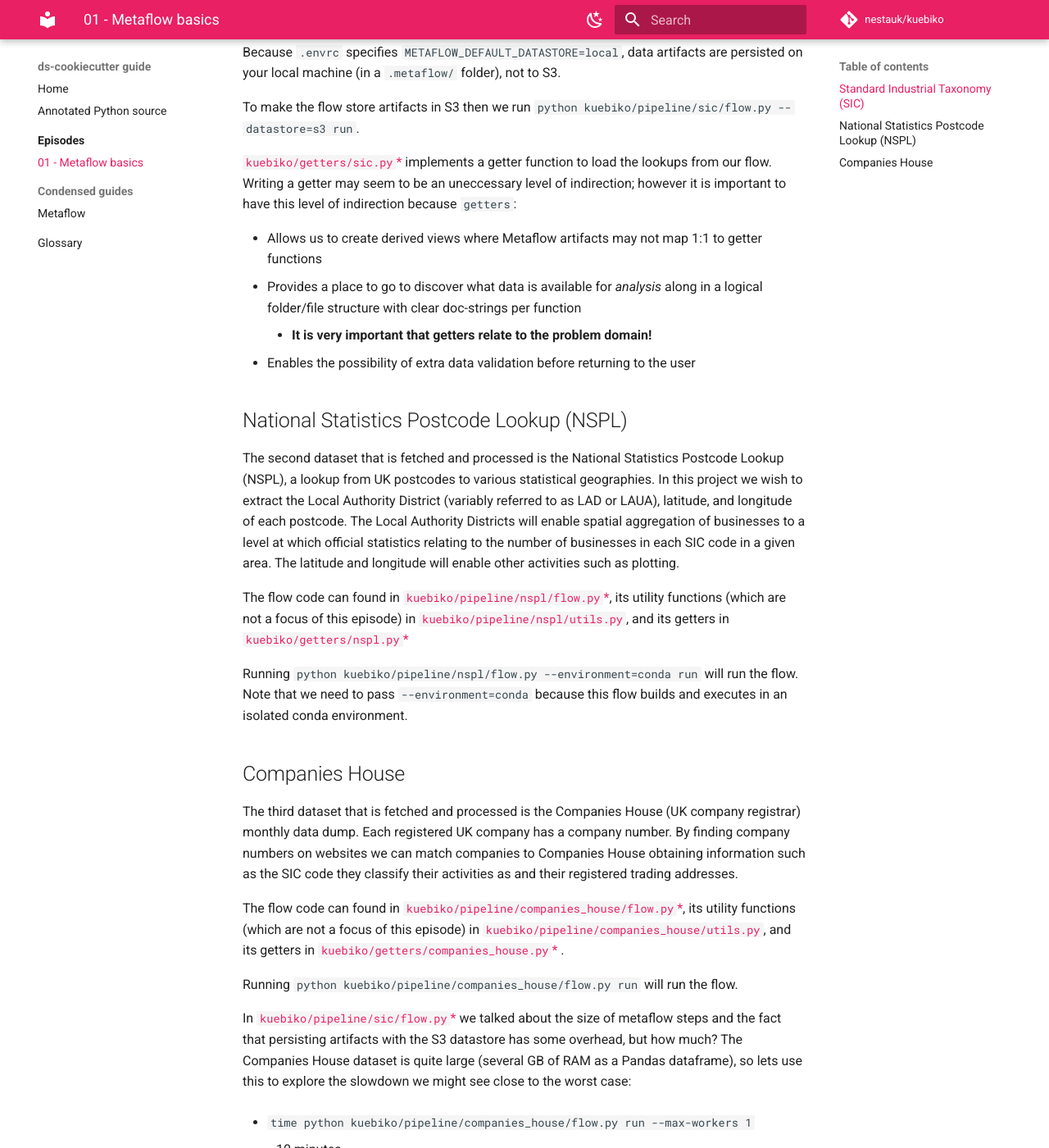
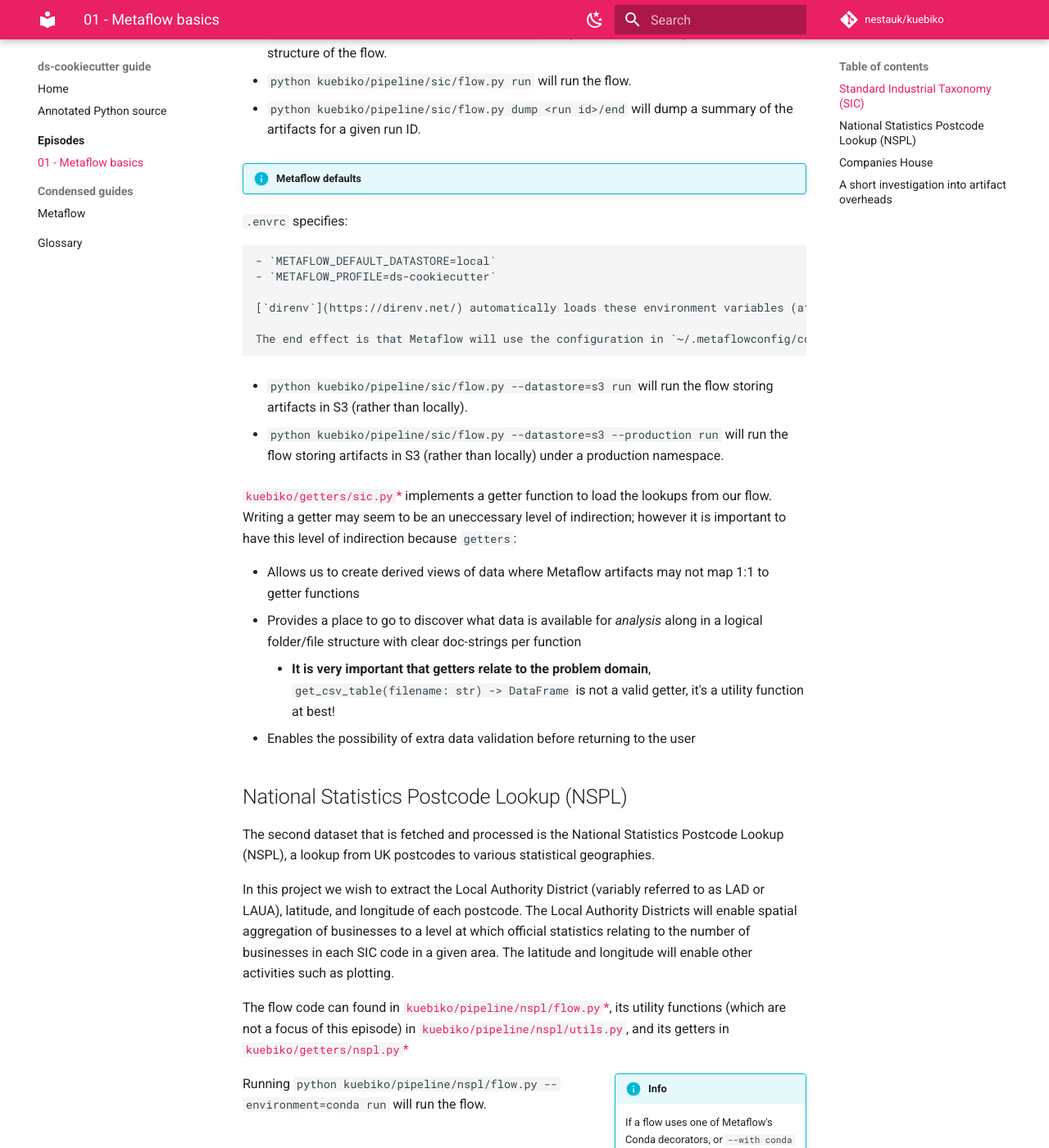
Before and after one commit to nestauk/kuebiko, an MkDocs documentation site: the page built from docs/guide/episodes/episode_01.md, in a window 1280 px wide and 1400 px high, scrolled down 623 px. Shown: the whole window at 82% size. Built offline with MkDocs 1.6.1 and Material for MkDocs 9.7.7, drawn with Linux system fonts in a browser that asks for light colours; emoji names are drawn with the system emoji font; comment, search, counter and statistics services are not loaded; some of the changed text lies outside the part shown.

Commit message:
fixup! Episode 1 guide

```diff
--- a/docs/guide/episodes/episode_01.md
+++ b/docs/guide/episodes/episode_01.md
@@ -5,41 +5,60 @@
 ## Standard Industrial Taxonomy (SIC)
 
 The first dataset that is fetched and processed is an Excel spreadsheet containing the codes and names of each of the 5 levels of the Standard Industrial Classification (SIC) taxonomy.
+Later in the project when we come to analyse whether industry has an effect on the performance of a business' website this will be done using the SIC taxonomy - it's important that we are able to convert the (zero-padded) numeric codes into their description names when interpreting and reporting results.
 
 The flow code can found in [`kuebiko/pipeline/sic/flow.py`\*](../pycco/kuebiko/pipeline/sic/flow.html) and its utility functions (which are not a focus of this episode) in [`kuebiko/pipeline/sic/utils.py`](../pycco/kuebiko/pipeline/sic/utils.html).
 
-Running `python kuebiko/pipeline/sic/flow.py show` will give us the docstrings and basic structure of the flow.
+Lets recap a few Metaflow commands:
 
-Running `python kuebiko/pipeline/sic/flow.py run` will run the flow.
+-   `python kuebiko/pipeline/sic/flow.py show` will give us the docstrings and basic structure of the flow.
 
-Running `python kuebiko/pipeline/sic/flow.py dump <run id>/end` will dump a summary of the artifacts for a given run ID.
+-   `python kuebiko/pipeline/sic/flow.py run` will run the flow.
 
-Because `.envrc` specifies `METAFLOW_DEFAULT_DATASTORE=local`, data artifacts are persisted on your local machine (in a `.metaflow/` folder), not to S3.
+-   `python kuebiko/pipeline/sic/flow.py dump <run id>/end` will dump a summary of the artifacts for a given run ID.
 
-To make the flow store artifacts in S3 then we run `python kuebiko/pipeline/sic/flow.py --datastore=s3 run`.
+!!! info "Metaflow defaults"
+`.envrc` specifies:
+
+    - `METAFLOW_DEFAULT_DATASTORE=local`
+    - `METAFLOW_PROFILE=ds-cookiecutter`
+
+    [`direnv`](https://direnv.net/) automatically loads these environment variables (after you run `direnv allow` - a security mechanism to avoid changes to `.envrc` automatically executing unsafe code).
+
+    The end effect is that Metaflow will use the configuration in `~/.metaflowconfig/config_ds-cookiecutter.json` that `ds-cookiecutter` sets up, and then override the default datastore to be local (data artifacts are persisted on your local machine in a `.metaflow/` folder not to S3).
+
+-   `python kuebiko/pipeline/sic/flow.py --datastore=s3 run` will run the flow storing artifacts in S3 (rather than locally).
+
+-   `python kuebiko/pipeline/sic/flow.py --datastore=s3 --production run` will run the flow storing artifacts in S3 (rather than locally) under a production namespace.
 
 [`kuebiko/getters/sic.py`\*](../pycco/kuebiko/getters/sic.html) implements a getter function to load the lookups from our flow.
 Writing a getter may seem to be an uneccessary level of indirection; however it is important to have this level of indirection because `getters`:
 
--   Allows us to create derived views where Metaflow artifacts may not map 1:1 to getter functions
+-   Allows us to create derived views of data where Metaflow artifacts may not map 1:1 to getter functions
 -   Provides a place to go to discover what data is available for _analysis_ along in a logical folder/file structure with clear doc-strings per function
-    -   **It is very important that getters relate to the problem domain!**
+    -   **It is very important that getters relate to the problem domain**, <br>`get_csv_table(filename: str) -> DataFrame` is not a valid getter, it's a utility function at best!
 -   Enables the possibility of extra data validation before returning to the user
 
 ## National Statistics Postcode Lookup (NSPL)
 
 The second dataset that is fetched and processed is the National Statistics Postcode Lookup (NSPL), a lookup from UK postcodes to various statistical geographies.
+
 In this project we wish to extract the Local Authority District (variably referred to as LAD or LAUA), latitude, and longitude of each postcode.
 The Local Authority Districts will enable spatial aggregation of businesses to a level at which official statistics relating to the number of businesses in each SIC code in a given area.
 The latitude and longitude will enable other activities such as plotting.
 
 The flow code can found in [`kuebiko/pipeline/nspl/flow.py`\*](../pycco/kuebiko/pipeline/nspl/flow.html), its utility functions (which are not a focus of this episode) in [`kuebiko/pipeline/nspl/utils.py`](../pycco/kuebiko/pipeline/nspl/utils.html), and its getters in [`kuebiko/getters/nspl.py`\*](../pycco/kuebiko/getters/nspl.html)
 
-Running `python kuebiko/pipeline/nspl/flow.py --environment=conda run` will run the flow. Note that we need to pass `--environment=conda` because this flow builds and executes in an isolated conda environment.
+!!! info inline end
+
+    If a flow uses one of Metaflow's Conda decorators, or `--with conda` at runtime then it must run with `--environment=conda`.
+
+Running `python kuebiko/pipeline/nspl/flow.py --environment=conda run` will run the flow.
 
 ## Companies House
 
 The third dataset that is fetched and processed is the Companies House (UK company registrar) monthly data dump.
+
 Each registered UK company has a company number. By finding company numbers on websites we can match companies to Companies House obtaining information such as the SIC code they classify their activities as and their registered trading addresses.
 
 The flow code can found in [`kuebiko/pipeline/companies_house/flow.py`\*](../pycco/kuebiko/pipeline/companies_house/flow.html), its utility functions (which are not a focus of this episode) in [`kuebiko/pipeline/companies_house/utils.py`](../pycco/kuebiko/pipeline/companies_house/utils.html), and its getters in [`kuebiko/getters/companies_house.py`\*](../pycco/kuebiko/getters/companies_house.html)
@@ -47,10 +66,17 @@
 
 Running `python kuebiko/pipeline/companies_house/flow.py run` will run the flow.
 
+## A short investigation into artifact overheads
+
 In [`kuebiko/pipeline/sic/flow.py`\*](../pycco/kuebiko/pipeline/sic/flow.html) we talked about the size of metaflow steps and the fact that persisting artifacts with the S3 datastore has some overhead, but how much?
-The Companies House dataset is quite large (several GB of RAM as a Pandas dataframe), so lets use this to explore the slowdown we might see close to the worst case:
+
+The Companies House dataset is quite large (several GB of RAM as a Pandas dataframe), so lets use this to explore the slowdown we might see close to the worst case (also comparing to plain Python [`kuebiko/pipeline/companies_house/script.py`\*](../pycco/kuebiko/pipeline/companies_house/script.html) whilst we're here):
 
 -   `time python kuebiko/pipeline/companies_house/flow.py run --max-workers 1`
+
+    ~10 minutes
+
+-   `time python kuebiko/pipeline/companies_house/script.py`
 
     ~10 minutes
 
@@ -66,7 +92,14 @@
 
     ~19 minutes
 
-A slowdown of 2.5x (5x with more parallelism) is rather large, but do not despair:
+Firstly, we see that Metaflow is the same speed as the plain Python script when
+running on one core. We might expect Metaflow to be a little slower because it
+has to serialise and deserialise artifacts between steps. Metaflow is twice as
+fast when we allow up to 4 steps to execute at once - free parallelism as long
+as we have the RAM to spare!
+
+Next, comparing the local datastore to the S3 datastore, we see a rather large slowdown of 2.5x (5x with more parallelism)!<br>
+Do not despair:
 
 -   This was picked as a particularly bad case
 -   In reality, you only need to pay this cost once when your feature is complete and you run with `--production --datastore=s3`. During testing/development you can use `--datastore=local` (or if you specify `METAFLOW_DEFAULT_DATASTORE=local` in `.envrc` then you don't need to explicitly choose this)
```
Also changed, not shown: 1 other file.
